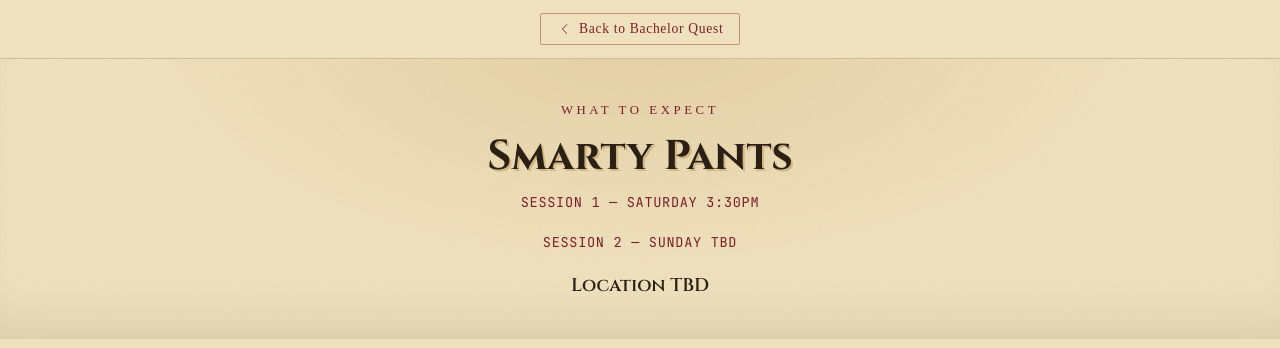
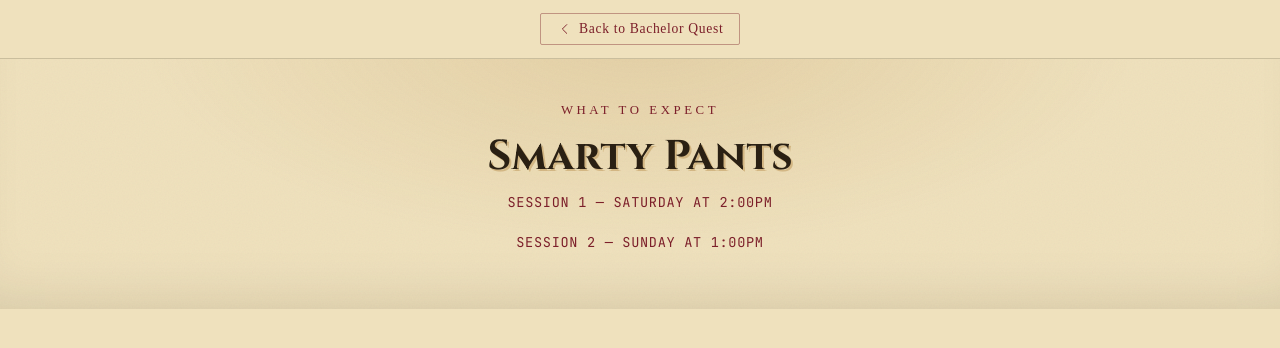
Before and after one commit to dannelore/princess-paladin, a plain HTML site: page bach/smartypants.html in a window 1280 px wide. Shown: the top 348 px of the page. Drawn offline with nearby package versions, Linux system fonts and the light colour scheme; a web font is replaced by a local one.

Commit message:
Update session times in smartypants.html

```diff
--- a/bach/smartypants.html
+++ b/bach/smartypants.html
@@ -306,12 +306,9 @@
     <div class="hero-inner">
       <p class="eyebrow">What To Expect</p>
       <h1 class="hero-title">Smarty Pants</h1>
-      <p class="event-note">Session 1 — Saturday 3:30PM</p>
-      <p class="event-note">Session 2 — Sunday TBD</p>
-      <div class="event-venue">
-        <p class="venue-name">Location TBD</p>
-      </div>
-    </div>
+      <p class="event-note">Session 1 — Saturday at 2:00PM</p>
+      <p class="event-note">Session 2 — Sunday at 1:00PM</p>
+     </div>
   </header>
 
   <main class="main-split">
```
